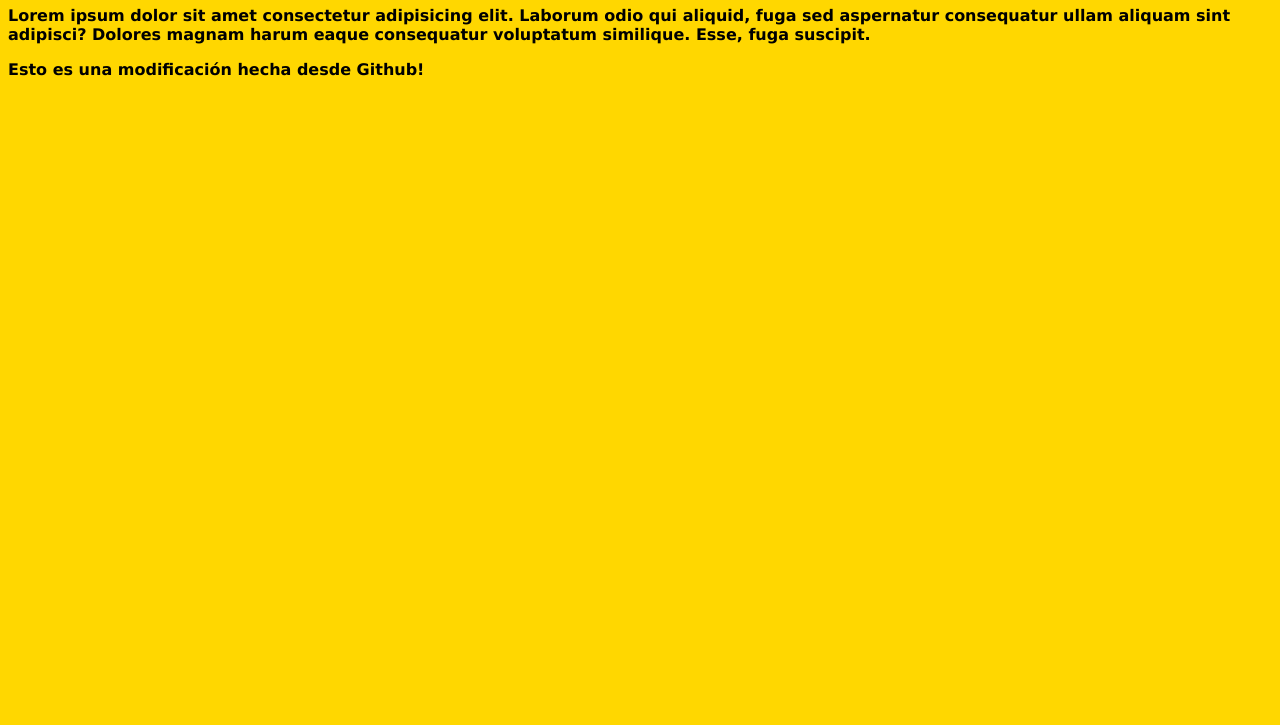
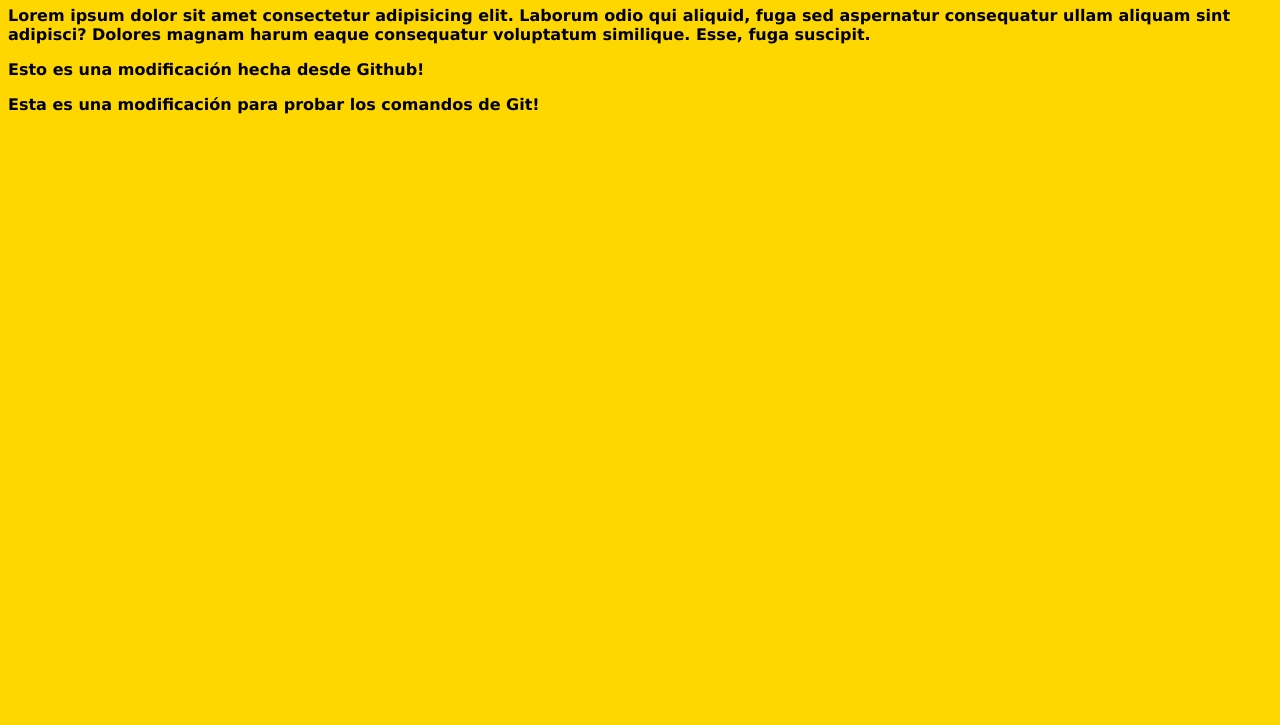
Before and after one commit to OtalTheMad/CursoGit, a plain HTML site: page index.html in a window 1280 px wide. Shown: the part 75-800 px from the top of the page. Drawn offline with Linux system fonts and the light colour scheme.

Commit message:
Un cambio ligero al Index.

```diff
--- a/index.html
+++ b/index.html
@@ -11,5 +11,6 @@
     <h1>Proyecto Empresarial</h1>
     <p>Lorem ipsum dolor sit amet consectetur adipisicing elit. Laborum odio qui aliquid, fuga sed aspernatur consequatur ullam aliquam sint adipisci? Dolores magnam harum eaque consequatur voluptatum similique. Esse, fuga suscipit.</p>
     <p>Esto es una modificación hecha desde Github!</p>
+    <p>Esta es una modificación para probar los comandos de Git!</p>
 </body>
 </html>
```
